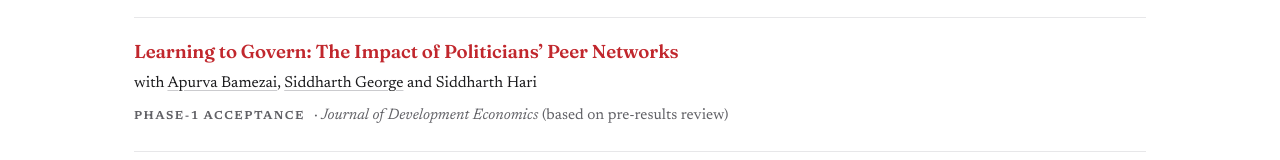
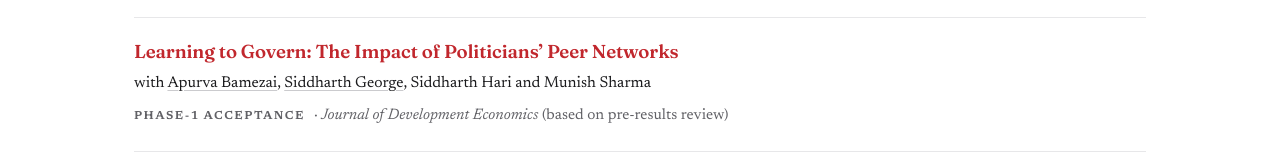
Before and after one commit to sharanidli/mrsharan-com, a plain HTML site: page research.html in a window 1280 px wide. Shown: the part 505-665 px from the top of the page. Drawn offline with Linux system fonts and the light colour scheme.

Commit message:
CV: add Munish Sharma to Learning to Govern, 2026 BREAD talks; drop DOB and citizenship from public CV
Co-Authored-By: Claude Opus 5.5 <noreply@anthropic.com>

```diff
--- a/research.html
+++ b/research.html
@@ -49,7 +49,7 @@
     </li>
     <li class="pub">
       <div class="pub-title"><a href="https://afosterri.org/jdepreresults/sample-page/">Learning to Govern: The Impact of Politicians&rsquo; Peer Networks</a></div>
-      <div class="pub-authors">with <a href="https://www.apurvabamezai.com">Apurva Bamezai</a>, <a href="https://sites.google.com/view/siddharthgeorge/home">Siddharth George</a> and Siddharth Hari</div>
+      <div class="pub-authors">with <a href="https://www.apurvabamezai.com">Apurva Bamezai</a>, <a href="https://sites.google.com/view/siddharthgeorge/home">Siddharth George</a>, Siddharth Hari and Munish Sharma</div>
       <div class="pub-meta"><span class="st">Phase-1 Acceptance</span> &middot; <em>Journal of Development Economics</em> (based on pre-results review)</div>
     </li>
     <li class="pub">
```
Also changed, not shown: 1 other file.
